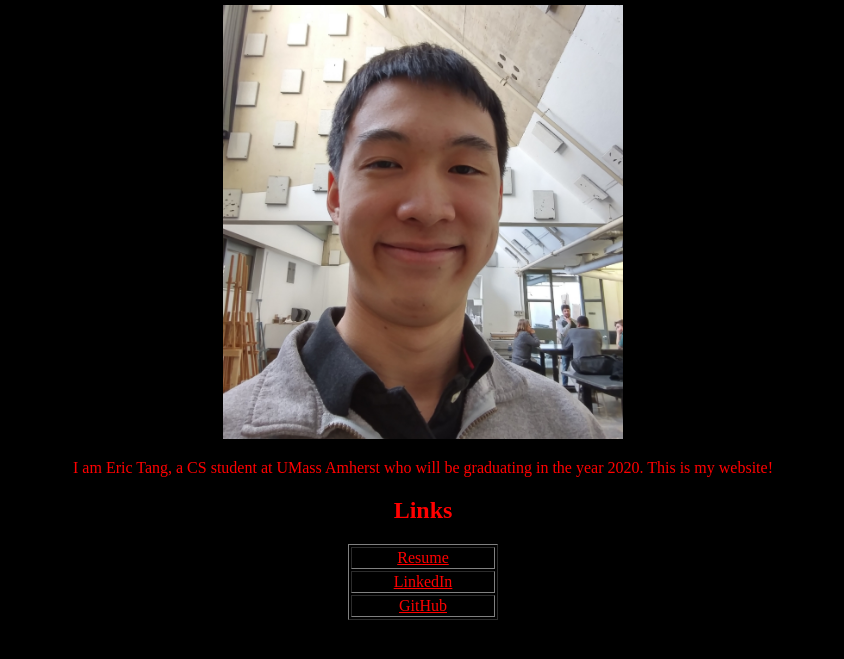
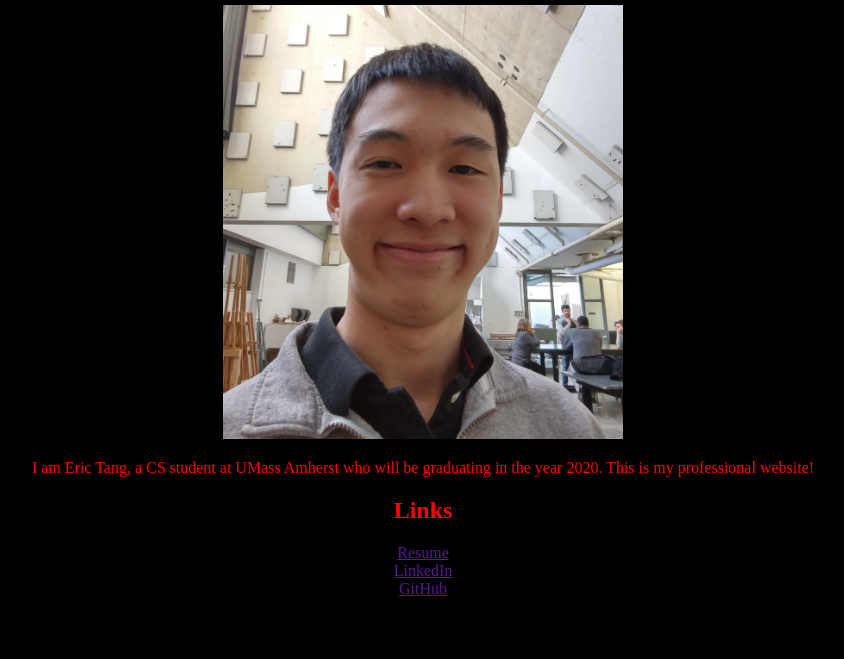
Before and after one commit to EricDotBiz/EricDotBiz.github.io, a plain HTML site: page index.html in a window 1280 px wide. Shown: the part 87-746 px from the top of the page, without its empty margins (217-1061 px from the left). Drawn offline with Linux system fonts and the light colour scheme.

Commit message:
More stylings and such

```diff
--- a/css/style.css
+++ b/css/style.css
@@ -4,15 +4,7 @@ body{
     background-color: black;
 }
 
-table{
-    margin: 0px auto;
-    width: 150px;
+#holder{
+    width:800px;
+    margin:auto;
 }
-
-a:hover{
-    color: rgb(255, 80, 80);
-}
-
-a:visited{
-    color: red;
-}
--- a/index.html
+++ b/index.html
@@ -12,23 +12,18 @@
 </head>
 
 <body>
+    <div id="holder">
     <marquee><h1>Welcome to Eric Dot Biz!</h1></marquee>
     <img src="/imgs/portrait.jpg" alt="Eric's Portrait" style="width:400px;"/>
-    <p>I am Eric Tang, a CS student at UMass Amherst who will be graduating in the year 2020. This is my website!</p>
+    <p>I am Eric Tang, a CS student at UMass Amherst who will be graduating in the year 2020. This is my professional website!</p>
 
     <h2>Links</h2>
-    <table border="1">
-        <tr>
-            <td><a href="">Resume</a></td>
-        </tr>
-        <tr>
-            <td><a href="">LinkedIn</a></td>
-        </tr>
-        <tr>
-            <td><a href="">GitHub</a></td>
-        </tr>
-    </table>
-
+    <a href="" target="_blank">Resume</a>
+    <br />
+    <a href="" target="_blank">LinkedIn</a>
+    <br />
+    <a href="" target="_blank">GitHub</a>
+    </div>
 </body>
 
 </html>
```
